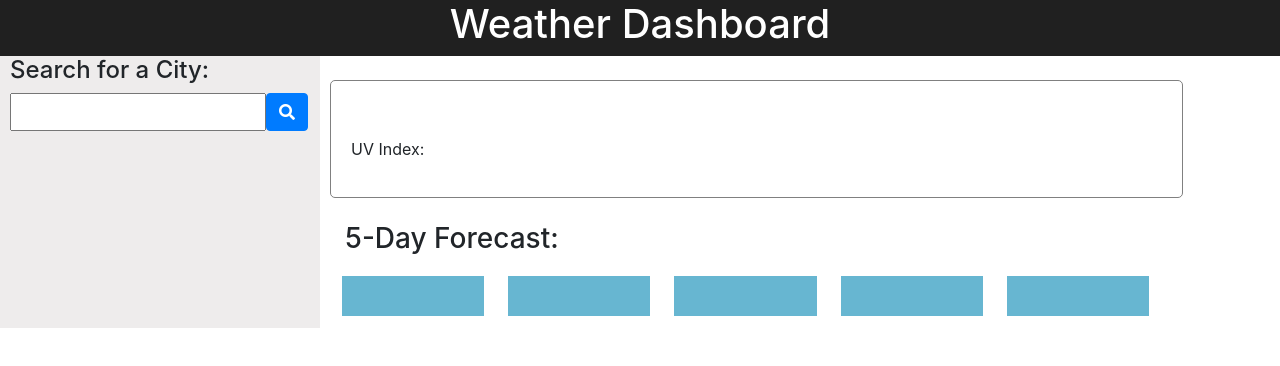
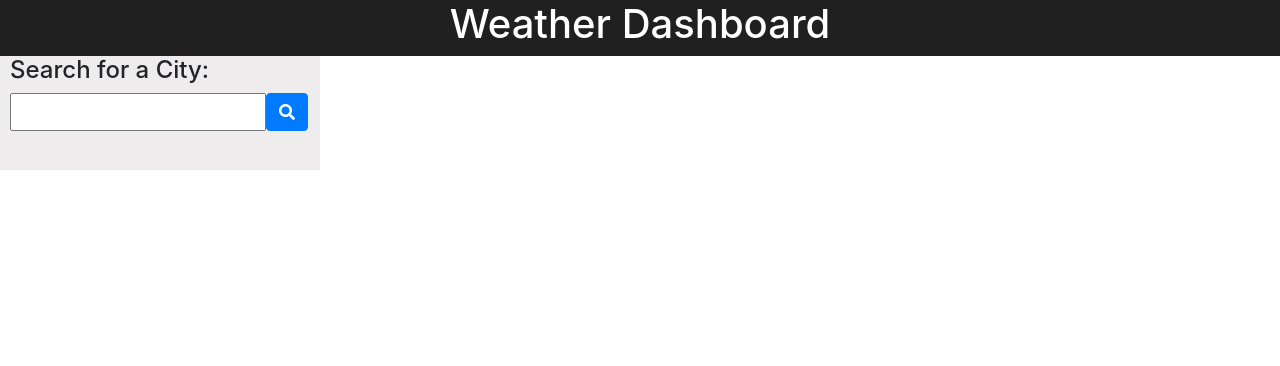
Before and after one commit to oliva-sam/06-Weather-Dashboard, a plain HTML site: page index.html in a window 1280 px wide. Drawn offline with nearby package versions, Linux system fonts and the light colour scheme.

Commit message:
fixed issue when there is nothing in local storage

```diff
--- a/Assets/script.js
+++ b/Assets/script.js
@@ -1,6 +1,9 @@
 //console.log("hi")
-viewLastCity()
-//$("#weatherInfoArea").attr("style", "display : none")
+$("#weatherInfoArea").attr("style", "display : none")
+displayLocalStorage()
+if (localStorage.getItem("weatherAPI") !== null) {
+    viewLastCity();
+}
 
 $("#searchBtn").on("click", function (event) {
     event.preventDefault()
@@ -50,9 +53,9 @@ function lookupUV(lat, lon) {
             $("#uvIndex").text(`${apiData.value}`).attr("style", "background-color:green")
         } else if (2 < apiData.value && apiData.value <= 5) {
             $("#uvIndex").text(`${apiData.value}`).attr("style", "background-color:yellow")
-       } else if(5 < apiData.value && apiData.value <= 7) {
+        } else if (5 < apiData.value && apiData.value <= 7) {
             $("#uvIndex").text(`${apiData.value}`).attr("style", "background-color:orange")
-       } else if (7 < apiData && apiData.value <=10) {
+        } else if (7 < apiData && apiData.value <= 10) {
             $("#uvIndex").text(`${apiData.value}`).attr("style", "background-color:red")
         } else {
             $("#uvIndex").text(`${apiData.value}`).attr("style", "background-color:purple")
@@ -68,7 +71,7 @@ function displayLocalStorage() {
     }
     $("#previousCitiesList").html(allCities)
 
-    $(".previousCity").on("click",function(){
+    $(".previousCity").on("click", function () {
         console.log("hi")
         //   console.log(this.textContent)
         var localStorageCity = this.textContent
@@ -117,13 +120,12 @@ function fiveDayForecast(city) {
     })
 }
 
-function viewLastCity () {
-    var pastCity= JSON.parse(localStorage.getItem("weatherAPI"))
+function viewLastCity() {
+    var pastCity = JSON.parse(localStorage.getItem("weatherAPI"))
     var currentDate = moment().format("l")
     lookupCity(pastCity[0])
     fiveDayForecast(pastCity[0])
     $("#currentCityName").text(pastCity[0] + (" (" + currentDate + ")"))
     $("#weatherInfoArea").attr("style", "display : block")
+
 }
-
-displayLocalStorage()
```
Also changed, not shown: index.html (line endings or trailing spaces), 1 other file. Lines whose indentation alone changed are shown as unchanged.
